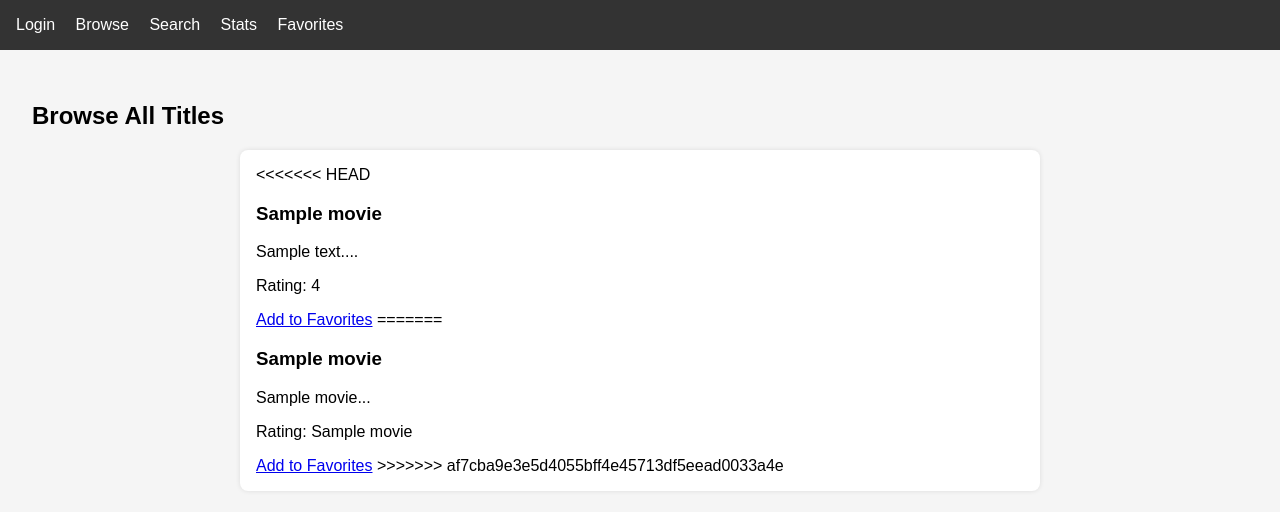
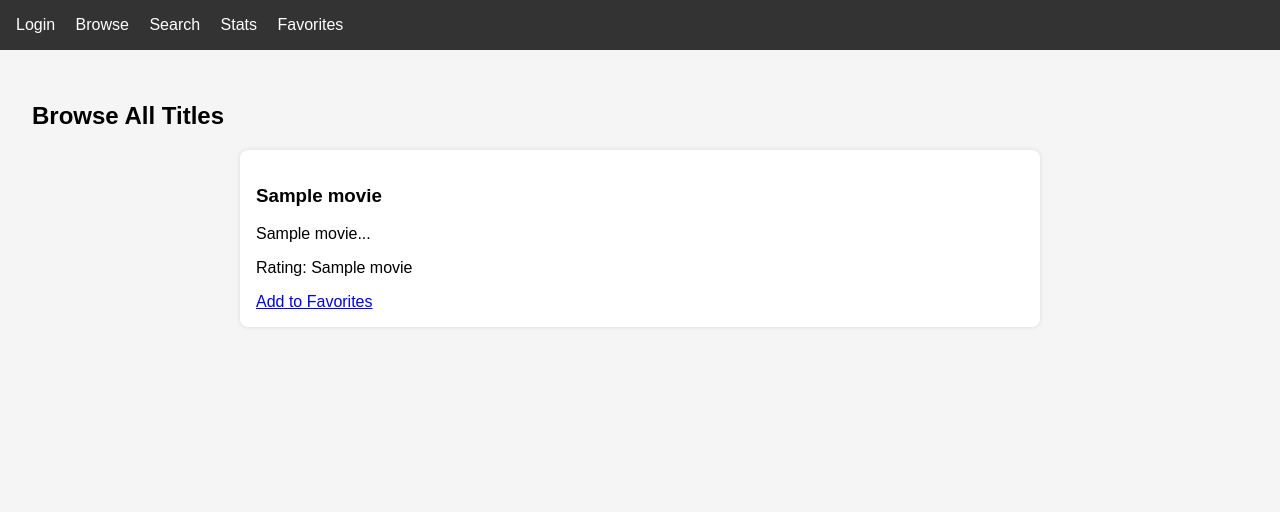
Before and after one commit to amandabarth/final_project, a Python web app: template templates/browse.html in a window 1280 px wide. Shown: the top 512 px of the page. Run offline with Jinja, Linux system fonts and the light colour scheme; the template is opened without the code that fills it: most values are stand-ins (such as "Sample title", 1, 10 or a date in 2020).

Commit message:
Cleaned up merge conflict in browse.html

```diff
--- a/templates/browse.html
+++ b/templates/browse.html
@@ -7,17 +7,12 @@
 <div class="movie-container">
   {% for movie in movies %}
     <div class="movie-card">
-<<<<<<< HEAD
-      <h3>{{ movie.title }}</h3>
-      <p>{{ movie.description[:100] }}...</p>
-      <p>Rating: {{ movie.rating }}</p>
-      <a href="{{ url_for('add_fav', movie_id=movie.movie_id) }}">Add to Favorites</a>
-=======
+
       <h3>{{ movie[2] }}</h3>
       <p>{{ movie[8][:100] }}...</p>
       <p>Rating: {{ movie[7] }}</p>
       <a href="{{ url_for('add_fav', movie_title=movie[2]) }}">Add to Favorites</a>
->>>>>>> af7cba9e3e5d4055bff4e45713df5eead0033a4e
+
     </div>
   {% endfor %}
 </div>
```
